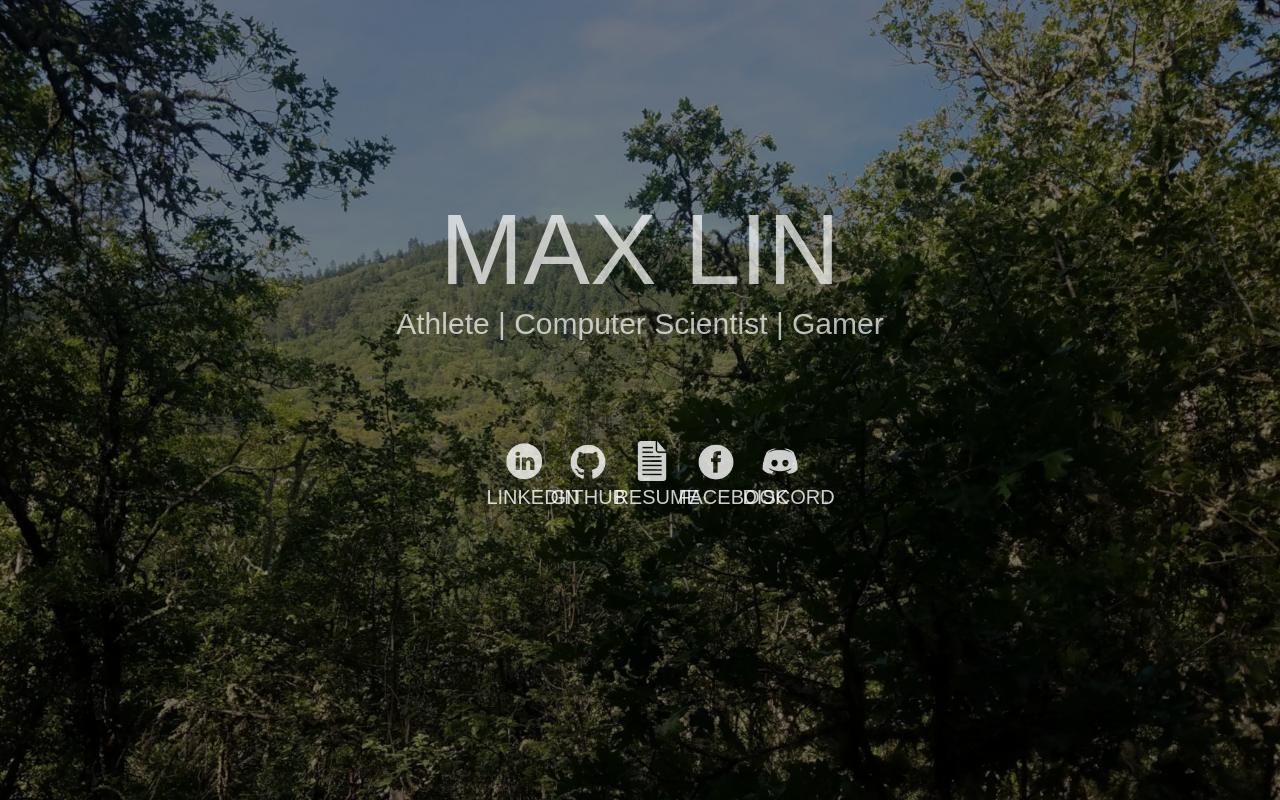
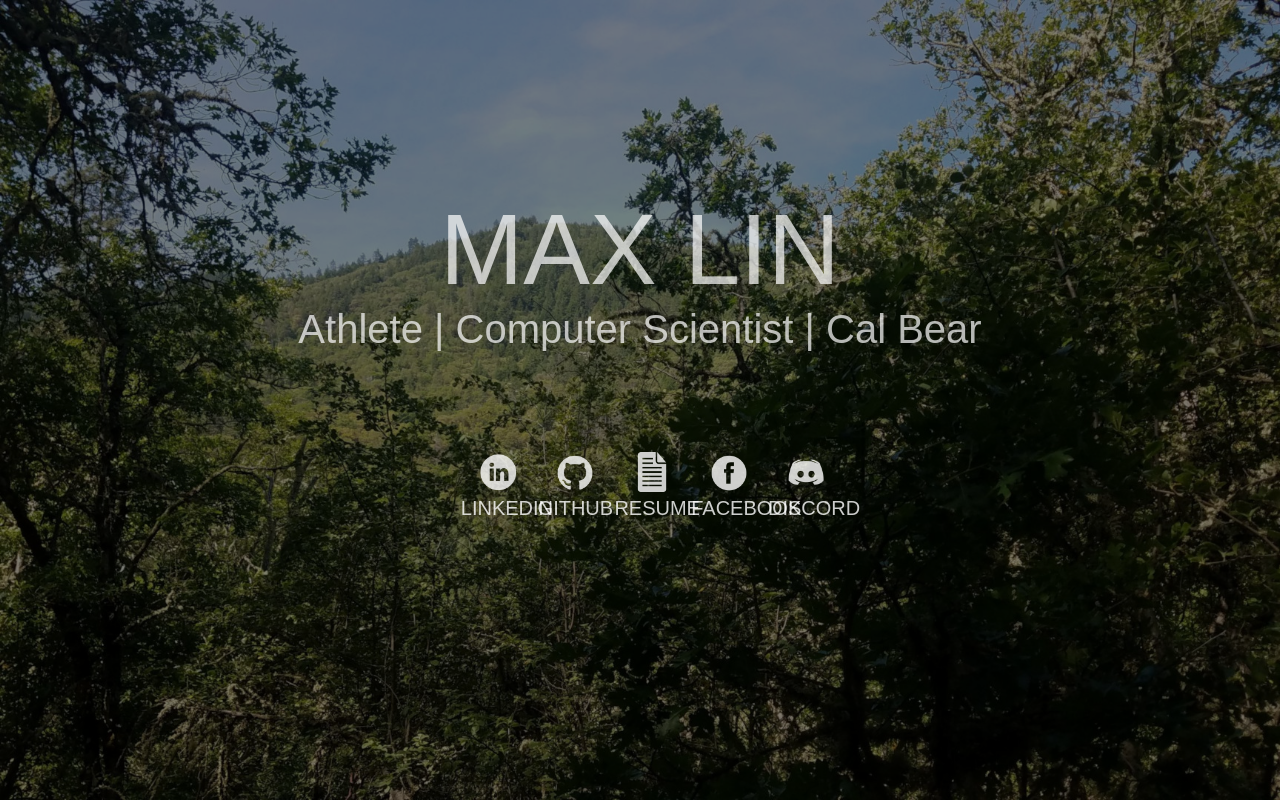
Before and after one commit to DracoDivide/personal, a plain HTML site: page index.html in a window 1280 px wide. Drawn offline with nearby package versions, Linux system fonts and the light colour scheme.

Commit message:
Minor updates

```diff
--- a/assets/type.js
+++ b/assets/type.js
@@ -1,6 +1,6 @@
 document.addEventListener('DOMContentLoaded',function(event){
   // array with texts to type in typewriter
-  var dataText = ["BADMINTON PLAYER", "COMPUTER SCIENTIST", "OSU!STANDARD PLAYER", "BOBA APPRECIATOR", "CS:GO FAN", "CAL BEAR"];
+  var dataText = ["BADMINTON PLAYER", "COMPUTER SCIENTIST", "CAL BEAR"];
 
   // type one text in the typwriter
   // keeps calling itself until the text is finished
--- a/index.html
+++ b/index.html
@@ -5,6 +5,7 @@
     <title>Max Lin</title>
     <link rel="icon" href="img/icon.png">
     <link rel="stylesheet" href="style/oldstyle.css">
+    <script src="assets/type.js" type="text/javascript"></script>
     <script src="https://ajax.googleapis.com/ajax/libs/jquery/1.11.0/jquery.min.js"></script>
     <script src="assets/parallax.min.js"></script>
   </head>
@@ -15,7 +16,8 @@
       <div class="main-parallax" data-parallax="scroll" data-image-src="img/f1.jpg">
         <div class="intro">
           <div id="name">MAX LIN</div>
-          <div id="name-desc"> Athlete | Computer Scientist | Gamer </div>
+          <div id="name-desc"> Athlete | Computer Scientist | Cal Bear</div>
+          <!-- <div id="name-desc"> <h1></h1> </div> -->
           <div class="icon-wrapper">
             <a href="https://www.github.com/DracoDivide" target="_blank" id="github" class="site">
               <img src="img/github.png" class="icon">
--- a/style/oldstyle.css
+++ b/style/oldstyle.css
@@ -87,18 +87,18 @@ html, body {
 }
 
 #name-desc {
-  font-size: 30px;
+  font-size: 40px;
   font-family: fantasy;
   color: white;
   opacity: .7;
 }
 
 #linkedin {
-  left: 38%;
+  left: 36%;
 }
 
 #github {
-  left: 43%;
+  left: 42%;
 }
 
 #resume {
@@ -106,9 +106,9 @@ html, body {
 }
 
 #facebook {
-  left: 53%;
+  left: 54%;
 }
 
 #discord {
-  left: 58%;
+  left: 60%;
 }
```
Also changed, not shown: img/Avi59.png (deleted), img/about.png (deleted), img/if1.gif (deleted), img/r1.jpg (deleted), img/r2.jpg (deleted), 1 other file.
